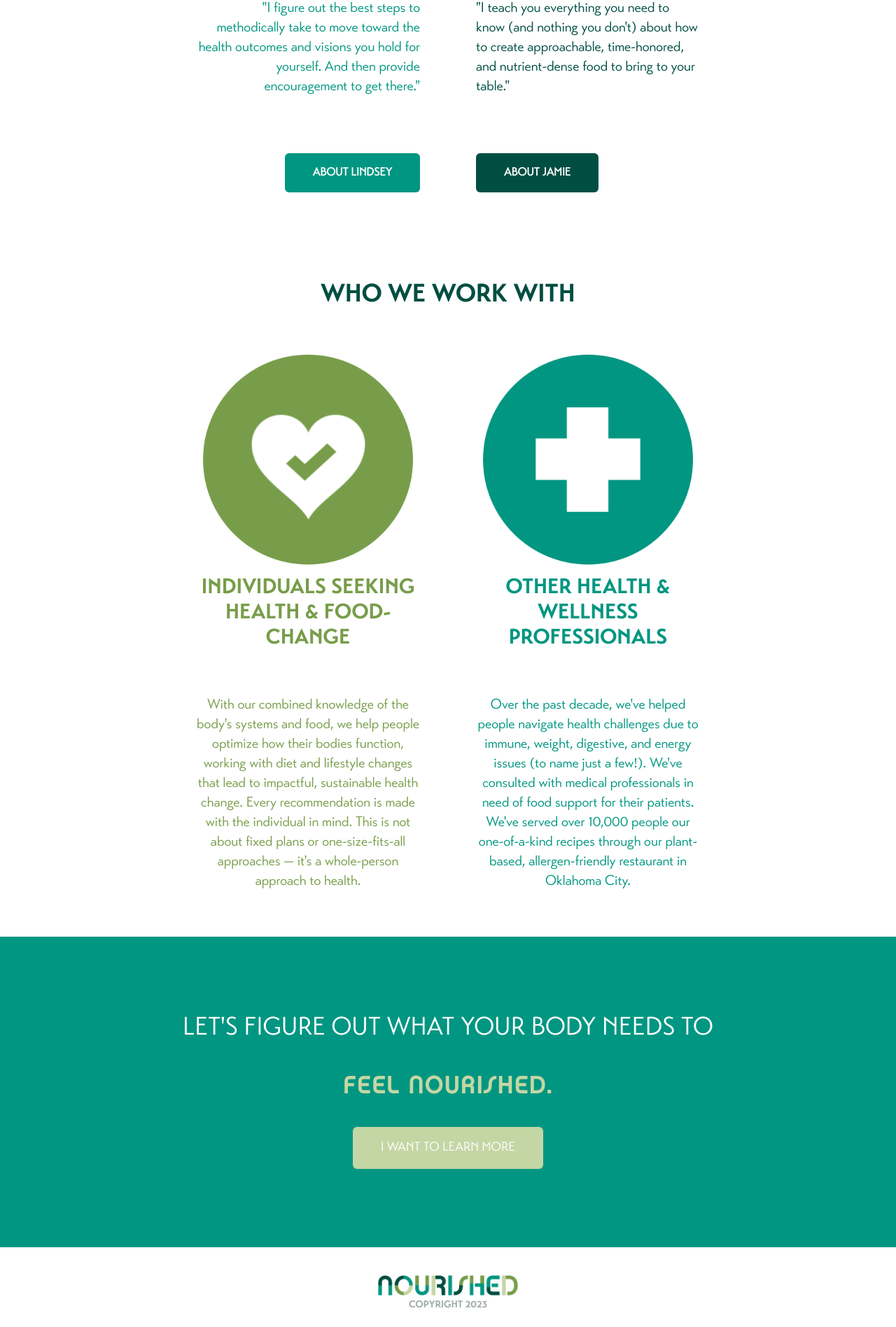
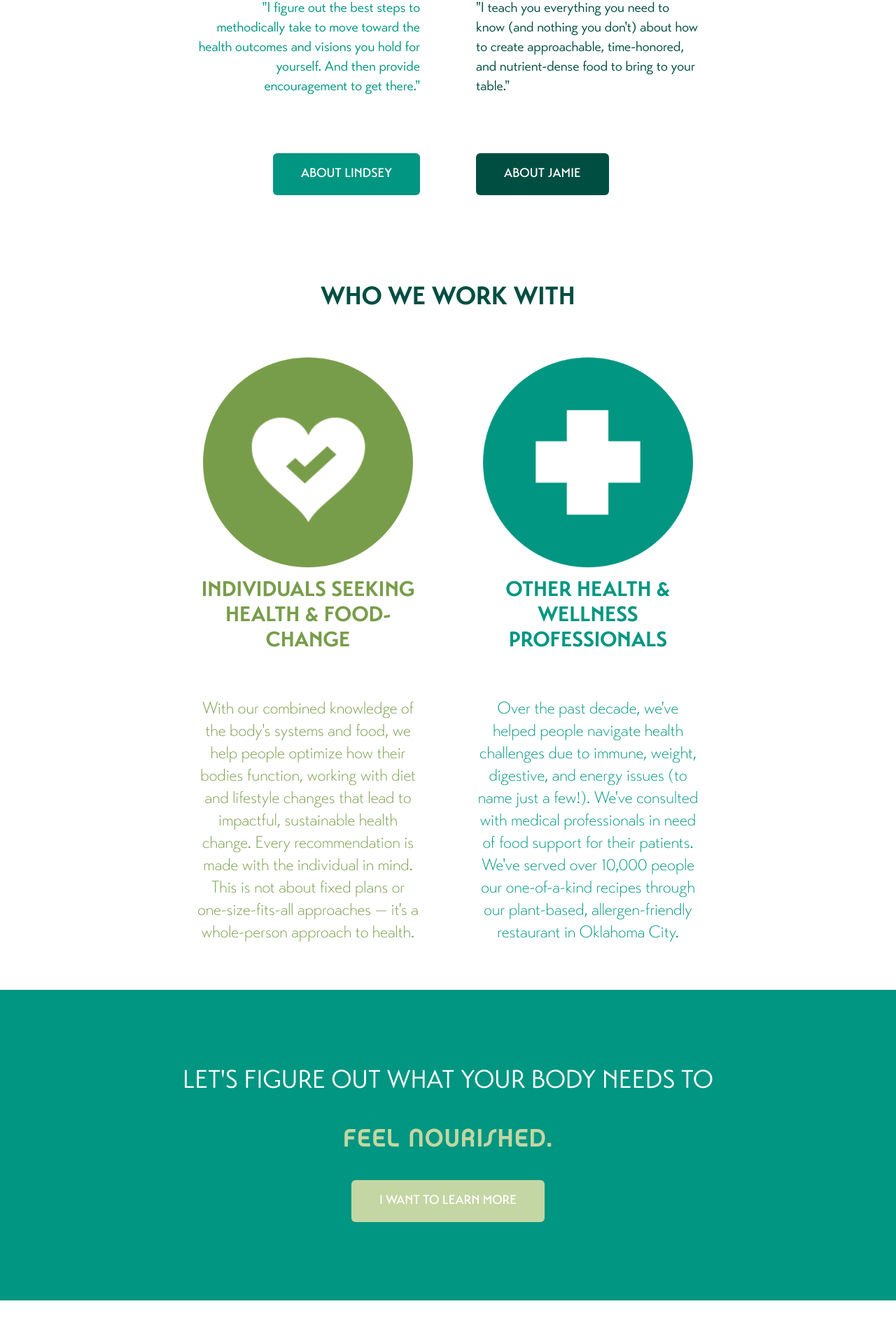
Before and after one commit to jamie-c/nourished, a Next.js app: page /about in a window 1280 px wide. Shown: the part 1346-3243 px from the top of the page at 70% size. Built offline with nearby package versions, Linux system fonts and the light colour scheme.

Commit message:
change to import fonts from fonts.js and use StyledButton

```diff
--- a/src/app/(pages)/call/page.jsx
+++ b/src/app/(pages)/call/page.jsx
@@ -1,9 +1,5 @@
-import localFont from 'next/font/local';
+import { transatBold } from '@/app/fonts/fonts'
 
-const transatBold = localFont({
-    src: '../../fonts/transat/TransatBold.ttf',
-    display: 'swap',
-})
 
 export default function Page() {
     return (
--- a/src/app/(pages)/contact/page.tsx
+++ b/src/app/(pages)/contact/page.tsx
@@ -1,14 +1,10 @@
 'use client'
 
+import { transatBold } from '@/app/fonts/fonts';
 import FullWidthColorBackground from '@/components/FullWidthColorBackground';
 import type { NextPage } from 'next';
-import localFont from 'next/font/local';
 import { useState } from 'react';
 
-const transatBold = localFont({
-    src: '../../../app/fonts/transat/TransatBold.ttf',
-    display: 'swap',
-})
 
 const Form: NextPage = () => {
 
--- a/src/app/(pages)/work-with-us/page.tsx
+++ b/src/app/(pages)/work-with-us/page.tsx
@@ -1,14 +1,10 @@
+import { transatBold } from '@/app/fonts/fonts';
 import CTAFeelNourished from "@/components/CTAFeelNourished";
 import FullWidthColorBackground from "@/components/FullWidthColorBackground";
 import FullWidthImageBehindGradient from "@/components/FullWidthImageBehindGradient";
+import StyledButton from "@/components/StyledButton";
 import WhoWeWorkWithV2 from "@/components/WhoWeWorkWithV2";
-import PrimaryButton from "@/components/buttons/PrimaryButton";
-import localFont from 'next/font/local';
 
-const transatBold = localFont({
-    src: '../../../app/fonts/transat/TransatBold.ttf',
-    display: 'swap',
-})
 
 export default function Home() {
   return (
@@ -23,7 +19,7 @@ export default function Home() {
         </FullWidthColorBackground>
         <WhoWeWorkWithV2 />
         <FullWidthColorBackground variant="white">
-            <PrimaryButton href="/call" >Book a Strategy Session to Learn More</PrimaryButton>
+            <StyledButton href="/call" >Book a Strategy Session to Learn More</StyledButton>
         </FullWidthColorBackground>
         <FullWidthColorBackground variant="primary">
             <CTAFeelNourished />
--- a/src/components/AboutLindseyAndJamie.tsx
+++ b/src/components/AboutLindseyAndJamie.tsx
@@ -1,11 +1,6 @@
-import localFont from 'next/font/local'
+import { transatBold } from '@/app/fonts/fonts'
 import Image from "next/image"
-import Link from 'next/link'
-
-const transatBold = localFont({
-    src: '../app/fonts/transat/TransatBold.ttf',
-    display: 'swap',
-})
+import StyledButton from './StyledButton'
 
 
 const AboutLindseyAndJamie = () => (
@@ -20,11 +15,9 @@ const AboutLindseyAndJamie = () => (
             />
             <h2 className={`${transatBold.className} uppercase text-2xl`}>FOOD STRATEGY & GUIDANCE WITH LINDSEY</h2>
             <p className='my-20 text-xl'>&quot;I figure out the best steps to methodically take to move toward the health outcomes and visions you hold for yourself. And then provide encouragement to get there.&quot;</p>
-            <Link href="/about">
-                <button className="bg-nblg-500 hover:bg-opacity-80 text-white font-bold py-4 px-10 rounded-md uppercase">
-                    About Lindsey
-                </button>
-            </Link>
+            <StyledButton href='/about' variant='primary'>
+                ABOUT LINDSEY
+            </StyledButton>
         </div>
         <div id="jamie-conway" className="flex flex-col items-center sm:items-start max-w-xs text-center sm:text-left text-ndag-500">
             <Image
@@ -36,11 +29,9 @@ const AboutLindseyAndJamie = () => (
             />
             <h2 className={`${transatBold.className} uppercase text-2xl`}>FOOD ALCHEMY & RECIPES WITH JAMIE</h2>
             <p className='my-20 text-xl'>&quot;I teach you everything you need to know (and nothing you don&apos;t) about how to create approachable, time-honored, and nutrient-dense food to bring to your table.&quot;</p>
-            <Link href="/about">
-                <button className="bg-ndag-500 hover:bg-opacity-80 text-white font-bold py-4 px-10 rounded-md uppercase">
-                    About Jamie
-                </button>
-            </Link>
+            <StyledButton href='/about' variant='dark'>
+                ABOUT JAMIE
+            </StyledButton>
         </div>
     </div>
 )
--- a/src/components/CTAFeelNourished.tsx
+++ b/src/components/CTAFeelNourished.tsx
@@ -1,23 +1,14 @@
-import localFont from 'next/font/local'
-import Link from 'next/link'
+import { chaletNY1970 } from '@/app/fonts/fonts'
+import StyledButton from './StyledButton'
 
-const chalet1970 = localFont({
-    src: '../app/fonts/chaletnewyorknineteenseventy.ttf',
-    display: 'swap',
-})
 
 const CTAFeelNourished = () => (
     <>
         <p className='text-3xl sm:text-4xl mb-10'>LET&apos;S FIGURE OUT WHAT YOUR BODY NEEDS TO</p>
-        <p className={`${chalet1970.className} text-npag-500 text-3xl sm:text-4xl mb-10 tracking-wide`}>FEEL NOURISHED.</p>
-        <Link href={'/work-with-us'}>
-            <button
-                className='bg-npag-500 rounded-md py-4 px-10 text-lg
-                hover:bg-opacity-90 disabled:opacity-50 disabled:cursor-not-allowed'
-            >
-                I WANT TO LEARN MORE
-            </button>
-        </Link>
+        <p className={`${chaletNY1970.className} text-npag-500 text-3xl sm:text-4xl mb-10 tracking-wide`}>FEEL NOURISHED.</p>
+        <StyledButton href='/work-with-us' variant='tertiary'>
+            I WANT TO LEARN MORE
+        </StyledButton>
     </>
 )
 
--- a/src/components/WhoWeWorkWith.tsx
+++ b/src/components/WhoWeWorkWith.tsx
@@ -1,10 +1,5 @@
-import localFont from 'next/font/local'
+import { transatBold, transatLight } from '@/app/fonts/fonts'
 import Image from "next/image"
-
-const transatBold = localFont({
-    src: '../app/fonts/transat/TransatBold.ttf',
-    display: 'swap',
-})
 
 
 const WhoWeWorkWith = () => (
@@ -20,7 +15,7 @@ const WhoWeWorkWith = () => (
                 alt="Individuals Seeking Health and Wellness"
             />
             <h2 className={`${transatBold.className} uppercase text-3xl`}>INDIVIDUALS SEEKING HEALTH & FOOD-CHANGE</h2>
-            <p className='my-16 text-xl'>With our combined knowledge of the body&apos;s systems and food, we help people optimize how their bodies function, working with diet and lifestyle changes that lead to impactful, sustainable health change. Every recommendation is made with the individual in mind. This is not about fixed plans or one-size-fits-all approaches — it&apos;s a whole-person approach to health.</p>
+            <p className={`${transatLight.className} my-16 text-2xl`}>With our combined knowledge of the body&apos;s systems and food, we help people optimize how their bodies function, working with diet and lifestyle changes that lead to impactful, sustainable health change. Every recommendation is made with the individual in mind. This is not about fixed plans or one-size-fits-all approaches — it&apos;s a whole-person approach to health.</p>
         </div>
         <div id="work-with-professionals" className="flex flex-col items-center max-w-xs text-center text-nblg-500">
             <Image
@@ -31,7 +26,7 @@ const WhoWeWorkWith = () => (
                 alt="Other Health and Wellness Professionals"
             />
             <h2 className={`${transatBold.className} uppercase text-3xl`}>OTHER HEALTH & WELLNESS PROFESSIONALS</h2>
-            <p className='my-16 text-xl'>Over the past decade, we&apos;ve helped people navigate health challenges due to immune, weight, digestive, and energy issues (to name just a few!). We&apos;ve consulted with medical professionals in need of food support for their patients. We&apos;ve served over 10,000 people our one-of-a-kind recipes through our plant-based, allergen-friendly restaurant in Oklahoma City. </p>
+            <p className={`${transatLight.className} my-16 text-2xl`}>Over the past decade, we&apos;ve helped people navigate health challenges due to immune, weight, digestive, and energy issues (to name just a few!). We&apos;ve consulted with medical professionals in need of food support for their patients. We&apos;ve served over 10,000 people our one-of-a-kind recipes through our plant-based, allergen-friendly restaurant in Oklahoma City. </p>
         </div>
     </div>
     </>
--- a/src/components/WhoWeWorkWithV2.tsx
+++ b/src/components/WhoWeWorkWithV2.tsx
@@ -1,10 +1,5 @@
-import localFont from 'next/font/local'
+import { transatBold, transatLight, transatMedium } from '@/app/fonts/fonts'
 import Image from "next/image"
-
-const transatBold = localFont({
-    src: '../app/fonts/transat/TransatBold.ttf',
-    display: 'swap',
-})
 
 
 const WhoWeWorkWithV2 = () => (
@@ -19,7 +14,7 @@ const WhoWeWorkWithV2 = () => (
                 height={300}
                 alt="Individuals Seeking Health and Wellness"
             />
-            <p className='my-16 text-xl'>Are you <b>overwhelmed, stuck, or tired</b> of trying to find sustainable solutions to your health challenges? Whether they be digestive issues, lack of energy, brain fog, weight concerns, or autoimmunity. If you&apos;re ready to be proactive in improving health we&apos;re here to support you!</p>
+            <p className={`${transatLight.className} my-16 text-2xl`}>Are you <span className={transatMedium.className}>overwhelmed, stuck, or tired</span> of trying to find sustainable solutions to your health challenges? Whether they be digestive issues, lack of energy, brain fog, weight concerns, or autoimmunity. If you&apos;re ready to be proactive in improving health we&apos;re here to support you!</p>
         </div>
         <div id="work-with-professionals" className="flex flex-col items-center max-w-xs text-center text-nblg-500">
             <Image
@@ -29,7 +24,7 @@ const WhoWeWorkWithV2 = () => (
                 height={300}
                 alt="Other Health and Wellness Professionals"
             />
-            <p className='my-16 text-xl'>Healthcare providers who are seeking functional-nutrition education and support for their patients. We help fill the gap between appointments, working with your patients to improve their everyday habits to create better health outcomes and stronger partnerships.</p>
+            <p className={`${transatLight.className} my-16 text-2xl`}>Healthcare providers who are seeking functional-nutrition education and support for their patients. We help fill the gap between appointments, working with your patients to improve their everyday habits to create better health outcomes and stronger partnerships.</p>
         </div>
     </div>
     </>
```
